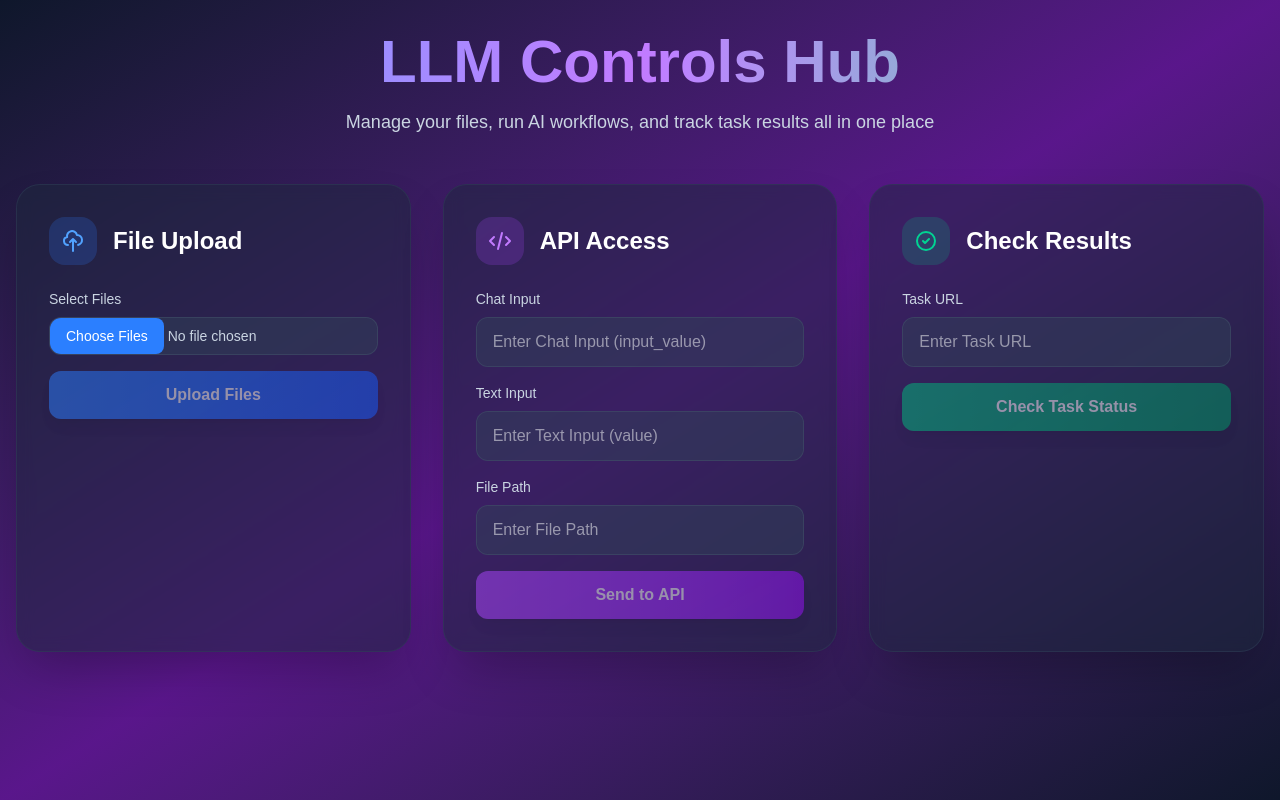
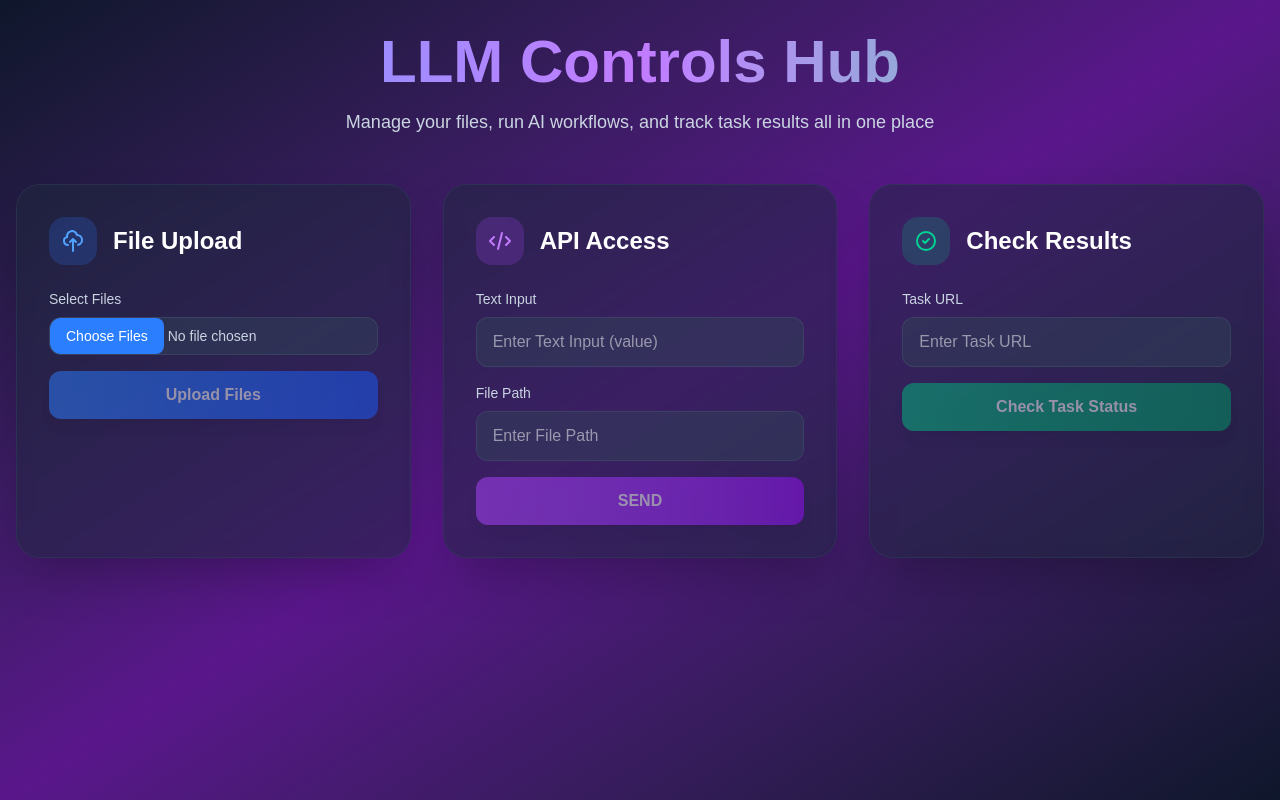
Before and after one commit to siddharth-droid/bulk-upload-ui, a Next.js app: page / in a window 1280 px wide. Built offline with nearby package versions, Linux system fonts and the light colour scheme.

Commit message:
updated send to API button

```diff
--- a/app/page.tsx
+++ b/app/page.tsx
@@ -8,7 +8,6 @@ export default function FileUpload() {
   const [uploadLoading, setUploadLoading] = useState(false);
   const [apiLoading, setApiLoading] = useState(false);
 
-  const [chatInput, setChatInput] = useState("");
   const [textInput, setTextInput] = useState("");
   const [filePathInput, setFilePathInput] = useState("");
 
@@ -55,12 +54,9 @@ export default function FileUpload() {
   };
 
   const handleApiAccess = async () => {
-    if (!chatInput || !textInput || !filePathInput) return;
+    if (!textInput || !filePathInput) return;
 
     const payload = {
-      input_value: chatInput,
-      output_type: "chat",
-      input_type: "chat",
       "TextInput-Zbf8t": {
         value: textInput,
         output_type: "text",
@@ -187,17 +183,6 @@ export default function FileUpload() {
 
             <div className="space-y-4">
               <div>
-                <label className="block text-sm font-medium text-slate-300 mb-2">Chat Input</label>
-                <input
-                  type="text"
-                  placeholder="Enter Chat Input (input_value)"
-                  className="w-full px-4 py-3 bg-slate-700/50 text-white rounded-xl border border-slate-600/50 focus:outline-none focus:ring-2 focus:ring-purple-500 focus:border-transparent transition-all"
-                  value={chatInput}
-                  onChange={(e) => setChatInput(e.target.value)}
-                />
-              </div>
-
-              <div>
                 <label className="block text-sm font-medium text-slate-300 mb-2">Text Input</label>
                 <input
                   type="text"
@@ -221,7 +206,7 @@ export default function FileUpload() {
 
               <button
                 onClick={handleApiAccess}
-                disabled={apiLoading || !chatInput || !textInput || !filePathInput}
+                disabled={apiLoading || !textInput || !filePathInput}
                 type="button"
                 className="w-full py-3 bg-gradient-to-r from-purple-500 to-purple-600 hover:from-purple-600 hover:to-purple-700 text-white rounded-xl transition-all duration-200 font-semibold disabled:opacity-50 disabled:cursor-not-allowed shadow-lg hover:shadow-purple-500/25"
               >
@@ -231,9 +216,9 @@ export default function FileUpload() {
                       <circle className="opacity-25" cx="12" cy="12" r="10" stroke="currentColor" strokeWidth="4"></circle>
                       <path className="opacity-75" fill="currentColor" d="M4 12a8 8 0 018-8V0C5.373 0 0 5.373 0 12h4zm2 5.291A7.962 7.962 0 014 12H0c0 3.042 1.135 5.824 3 7.938l3-2.647z"></path>
                     </svg>
-                    Calling API...
+                    Sending...
                   </span>
-                ) : "Send to API"}
+                ) : "SEND"}
               </button>
             </div>
           </div>
```
